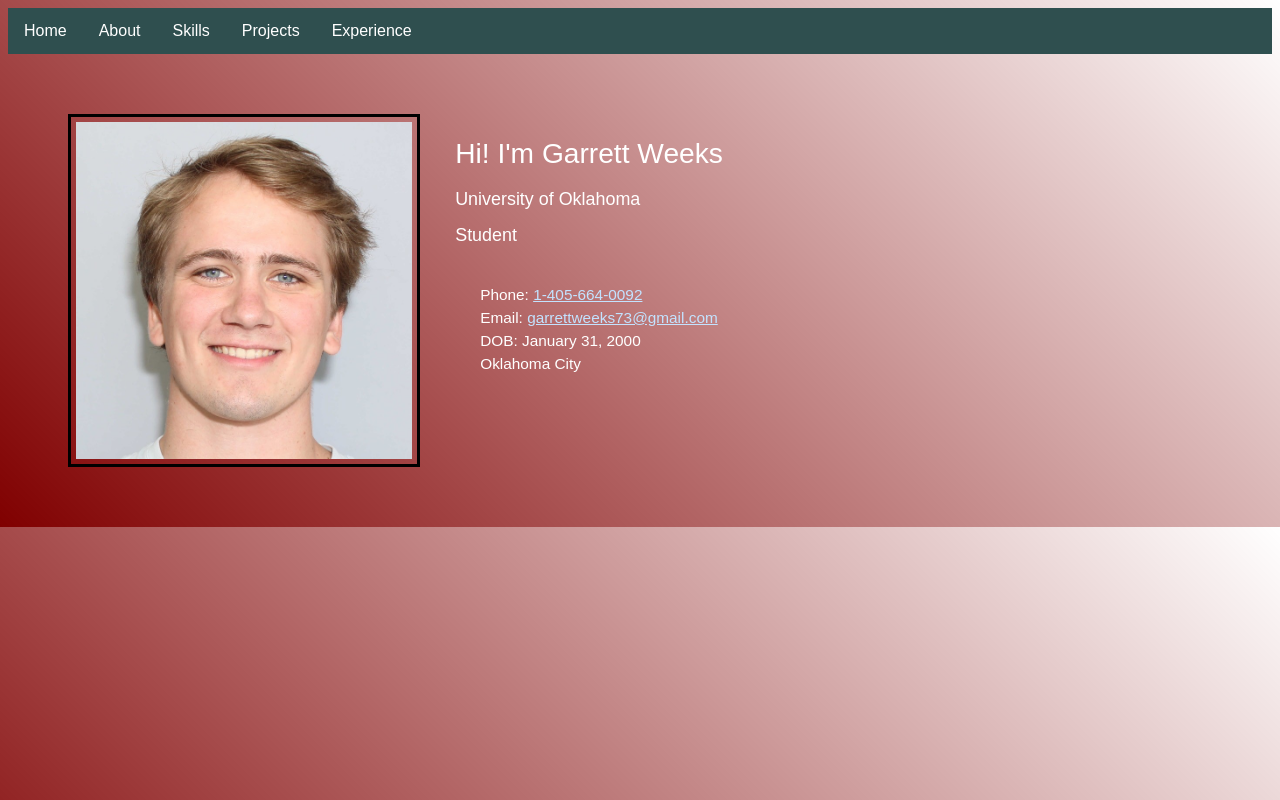
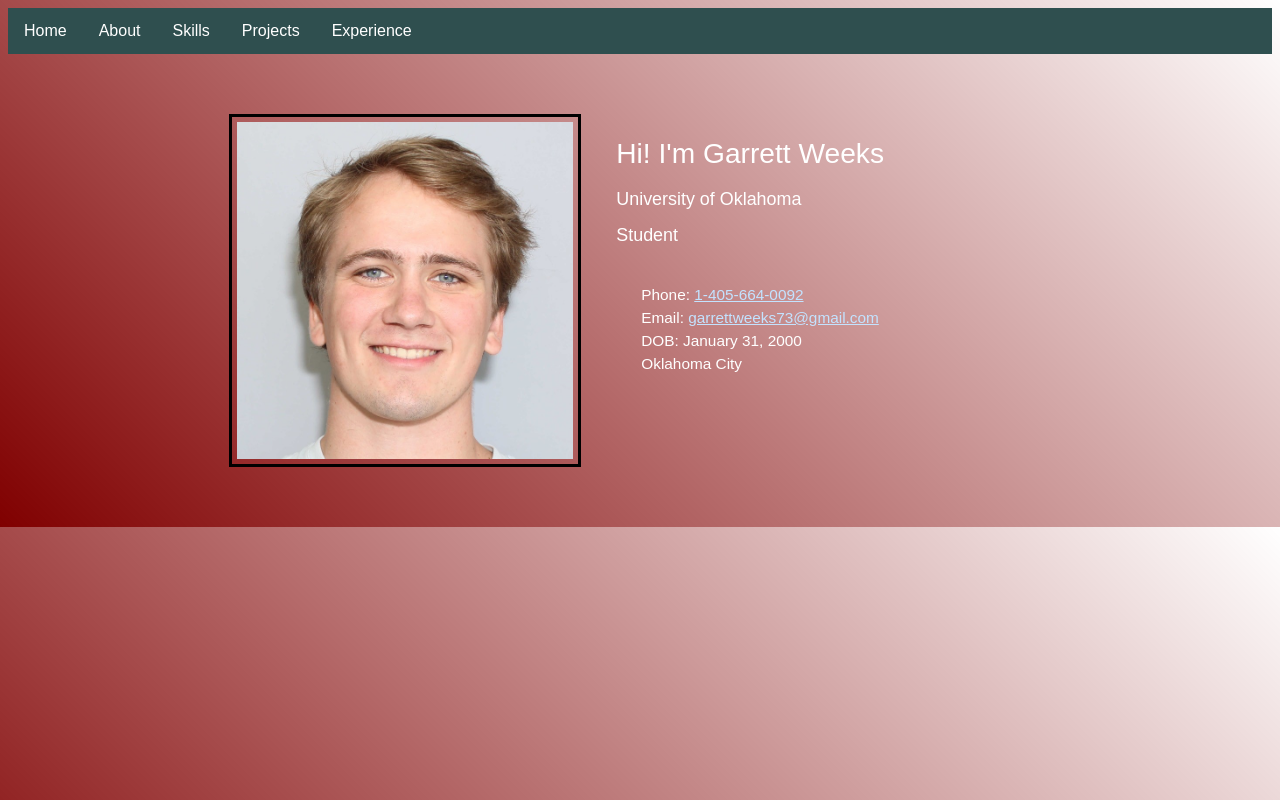
Before and after one commit to garrettweeks73/garrettweeks73.github.io, a plain HTML site: page resume.html in a window 1280 px wide. Drawn offline with nearby package versions, Linux system fonts and the light colour scheme.

Commit message:
Update cssstyle.css

```diff
--- a/cssstyle.css
+++ b/cssstyle.css
@@ -19,6 +19,7 @@ img {
     max-width: 100%;
     margin: 15px;
     width: 30%;
+    margin-left: 15%;
 }
 a.link {
     color:rgb(195, 227, 255);
```
